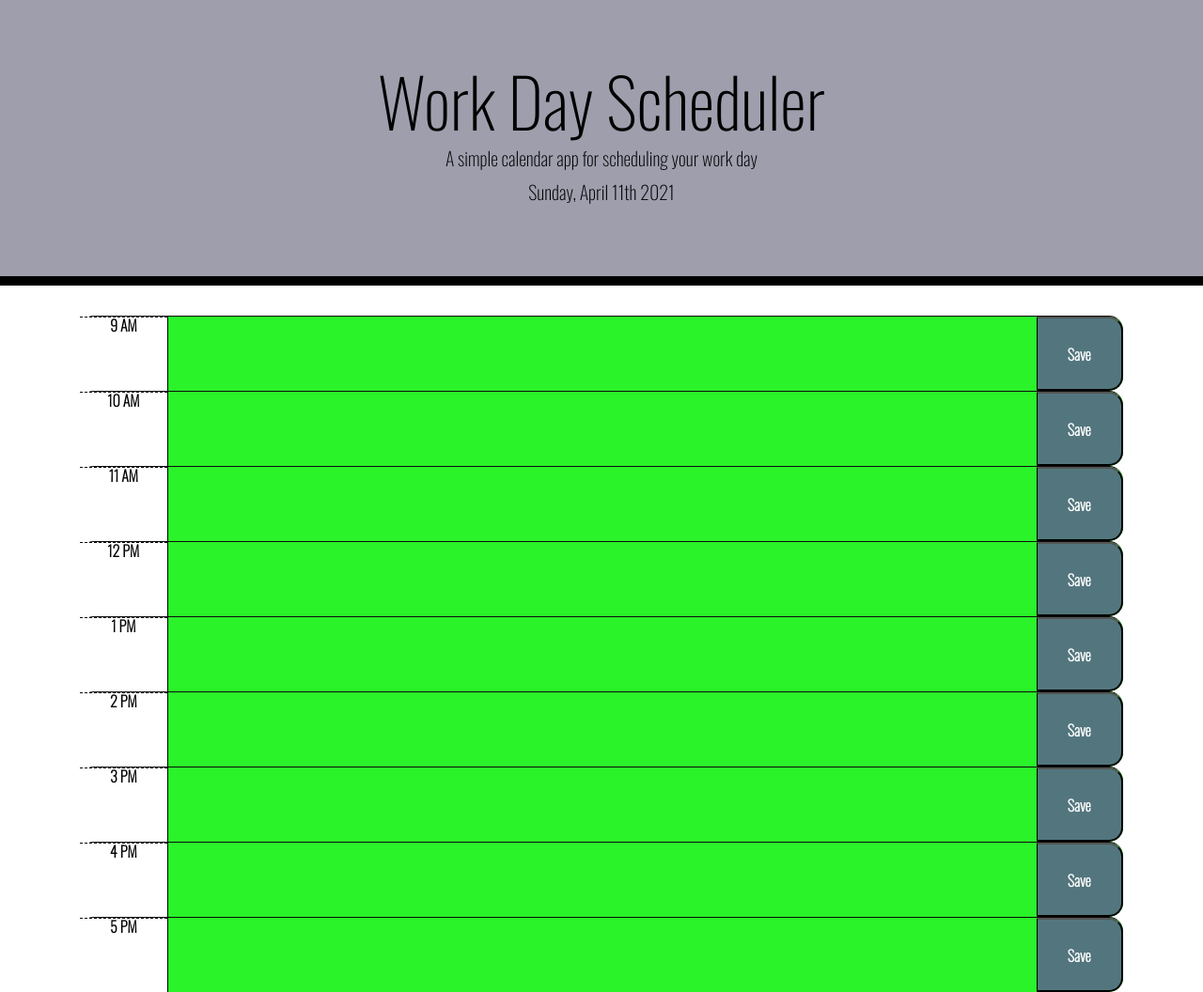
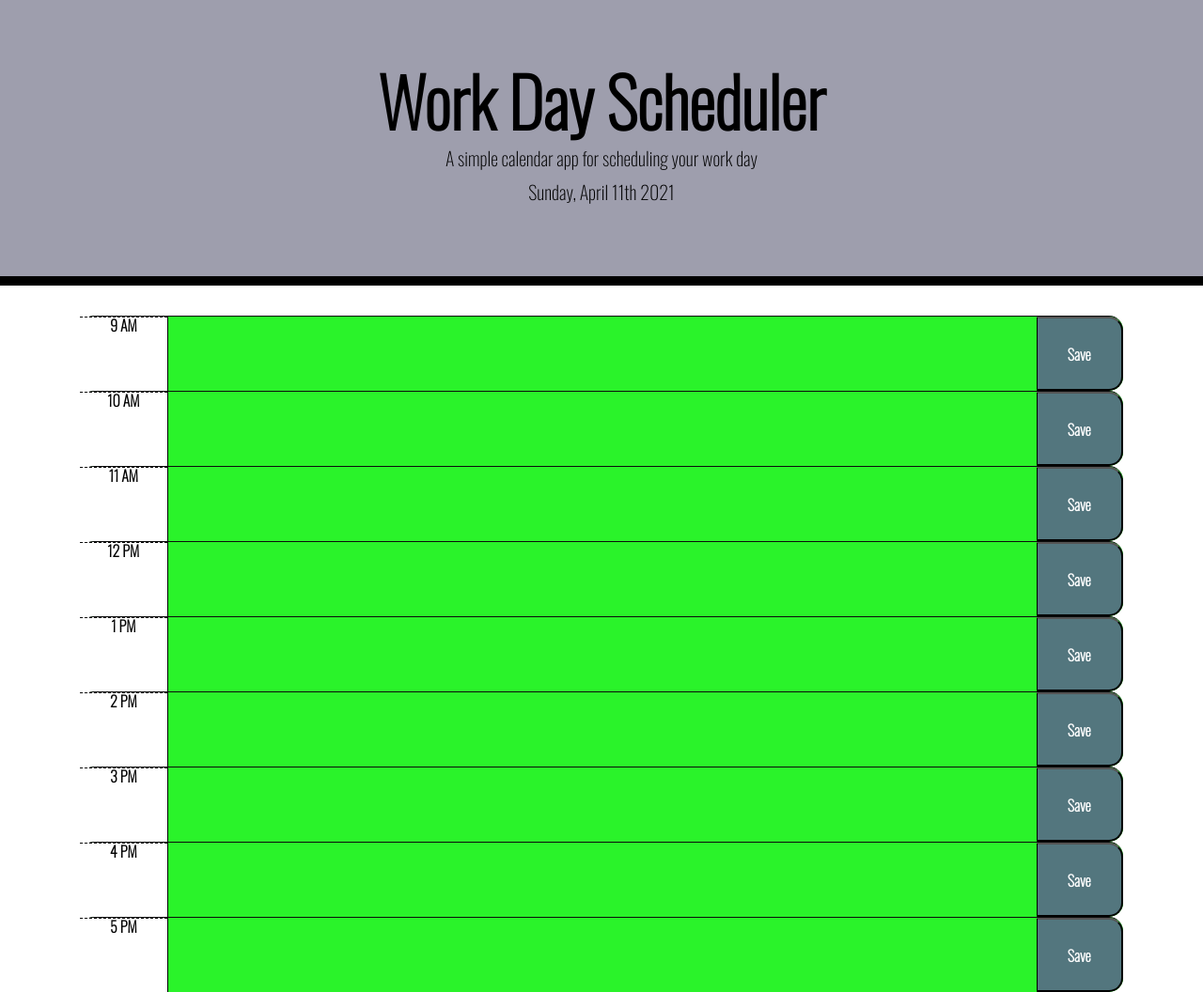
Before and after one commit to angelpena619/Day-Planner-Homwork, a plain HTML site: page index.html in a window 1280 px wide. Shown: the whole page at 94% size. Drawn offline with nearby package versions, Linux system fonts and the light colour scheme.

Commit message:
adding css styles

```diff
--- a/script.js
+++ b/script.js
@@ -1,5 +1,4 @@
 // created seprate intervals to break apart the values of actual time.
-
 var hour9am = $("#9");
 var hour10am = $("#10");
 var hour11am = $("#11");
--- a/style.css
+++ b/style.css
@@ -75,3 +75,7 @@ textarea {
   font-size: 20px;
   transition: all 0.3s ease-in-out;
 }
+
+.display-3 {
+  font-weight: bolder;
+}
```
